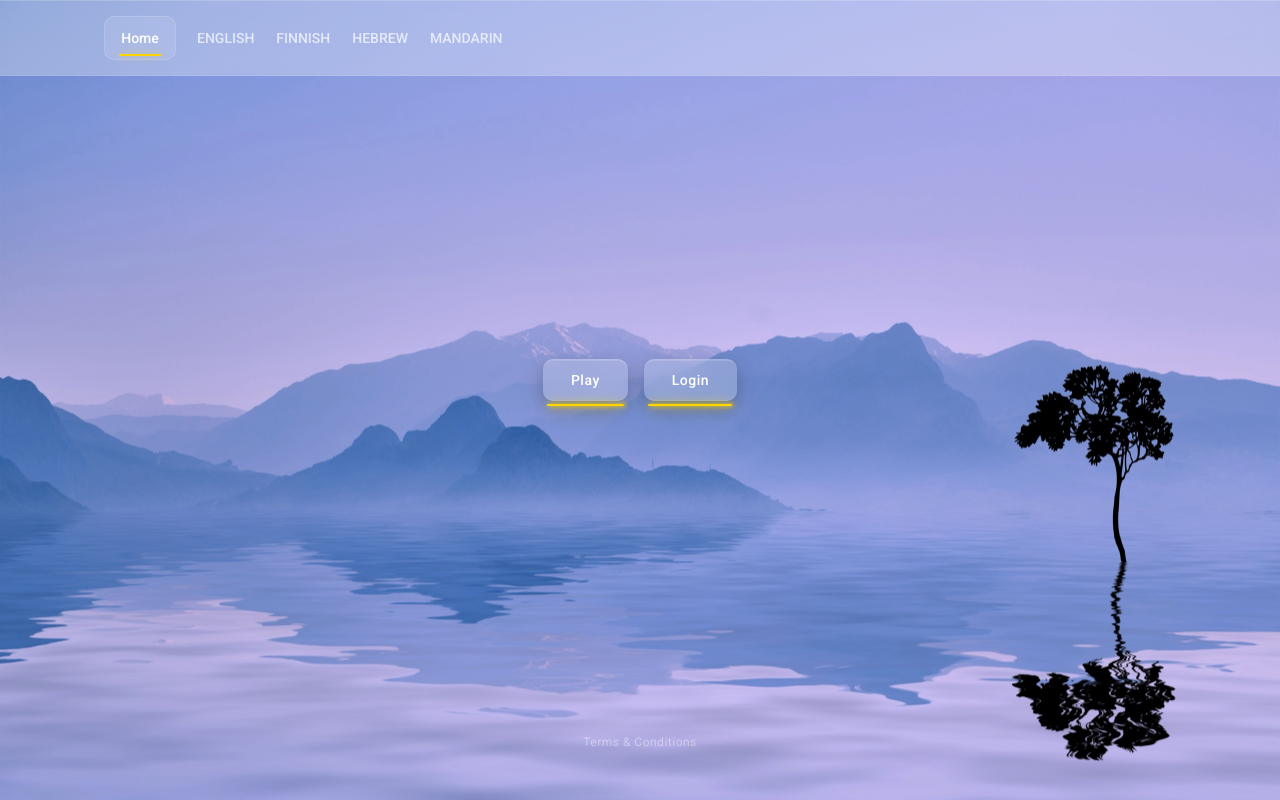
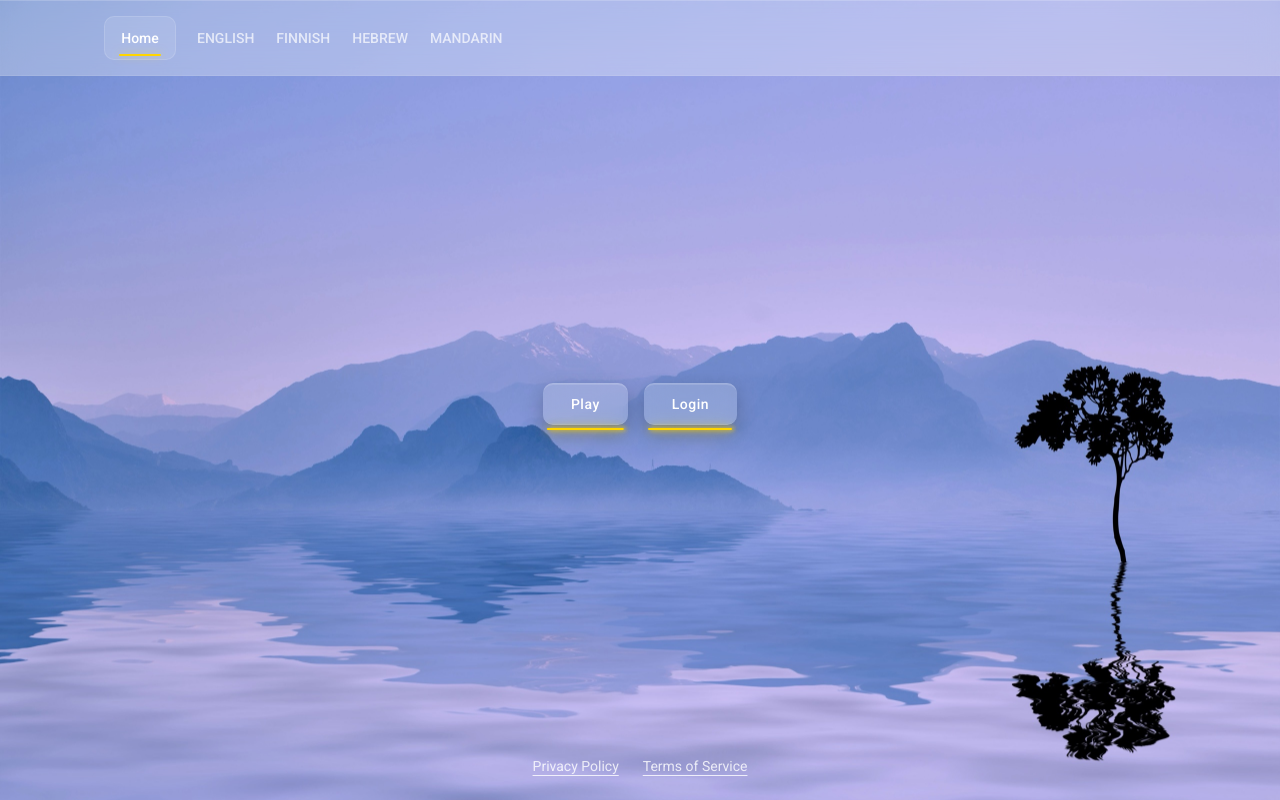
Before and after one commit to Hienomekaanikko/launchpadbay, a React app in the folder frontend/: page / in a window 1280 px wide. Built offline with nearby package versions, Linux system fonts and the light colour scheme; the HTML template or start-up script is replaced by a standard one.

Commit message:
feat: basic policies.

```diff
--- a/frontend/src/App.jsx
+++ b/frontend/src/App.jsx
@@ -15,6 +15,7 @@ import useSessions from './useSessions.js'
 import useSessionJoin from './useSessionJoin.js'
 import useChat from './useChat.js'
 import JoinRequestPopup from './components/JoinRequestPopup.jsx'
+import PolicyDialog from './components/PoliciesDialog.jsx'
 
 function App() {
   const [playMode, setPlayMode] = useState(false);
@@ -41,6 +42,7 @@ function App() {
     username: friend,
     online: onlineUsers.some((user) => user.username === friend && user.online),
   }))
+  const [openPolicy, setOpenPolicy] = useState(null)
 
   useEffect(() => {
     if (!playMode) {
@@ -204,12 +206,29 @@ function App() {
           />
         )}
       </main>
-      {!playMode && (
-        <footer>
-          <button className="bg-transparent text-white/40 text-xs tracking-nav font-sans cursor-pointer no-underline transition-colors hover:text-white/80 hover:underline">
-            Terms & Conditions
+      <footer className="flex-wrap gap-6 px-4 py-6">
+        <button
+          type="button"
+          onClick={() => setOpenPolicy('privacy')}
+          className="cursor-pointer text-sm text-white/80 underline underline-offset-4 hover:text-white focus-visible:outline-2 focus-visible:outline-offset-4 focus-visible:outline-yellow-300"
+        >
+          Privacy Policy
+        </button>
+
+        <button
+          type="button"
+          onClick={() => setOpenPolicy('service')}
+          className="cursor-pointer text-sm text-white/80 underline underline-offset-4 hover:text-white focus-visible:outline-2 focus-visible:outline-offset-4 focus-visible:outline-yellow-300"
+        >
+          Terms of Service
         </button>
       </footer>
+
+      {openPolicy && (
+        <PolicyDialog
+          kind={openPolicy}
+          onClose={() => setOpenPolicy(null)}
+        />
       )}
     </>
   )
--- a/frontend/src/components/Policies.jsx
+++ b/frontend/src/components/Policies.jsx
@@ -9,12 +9,12 @@ const policies = {
             },
             {
                 title: 'Information Processing',
-                text: 'We process up and to including your username, email address, password hasd, avatar, Github account identifier, friendship connections, and chat messages.'
+                text: 'We process up and to including your username, email address, password hash, avatar, Github account identifier, friendship connections, and chat messages.'
             },
         ],
     },
     service: {
-        title: 'Termss of Service',
+        title: 'Terms of Service',
         sections: [
             {
                 title: 'About',
@@ -29,12 +29,15 @@ const policies = {
     },
 }
 
-export default function PolicyDocument({ kind }) {
+export default function PolicyDocument({ kind, titleRef }) {
     const policy = policies[kind]
 
     return (
         <article className="rounded-xl bg-slate-900 p-6 text-left text-slate-100">
-            <h1 className="text-2xl font-bold">
+            <h1 id={`policy-${kind}-title`}
+                ref={titleRef}
+                tabIndex={-1}
+                className="text-2xl font-bold">
                 {policy.title}
             </h1>
             {policy.sections.map((section) => (
--- /dev/null
+++ b/frontend/src/components/PoliciesDialog.jsx
@@ -0,0 +1,44 @@
+import { useEffect, useRef } from "react";
+import PolicyDocument from "./Policies.jsx";
+
+export default function PolicyDialog({ kind, onClose }) {
+    const dialogRef = useRef(null);
+    const titleRef = useRef(null);
+
+    useEffect(() => {
+        const dialog = dialogRef.current
+
+        if (!dialog.open) {
+            dialog.showModal()
+        }
+
+        titleRef.current?.focus()
+
+        const previousOverflow = document.body.style.overflow
+        document.body.style.overflow = 'hidden'
+
+        return () => {
+            document.body.style.overflow = previousOverflow
+        }
+    }, [])
+
+
+    return (
+        <dialog
+            ref={dialogRef}
+            aria-labelledby={`policy-${kind}-title`}
+            onClose={onClose}
+            className="m-auto max-h-[85dvh] w-[min(92vw,48rem)] overflow-y-auto rounded-xl border border-white/20 bg-slate-900 p-0 text-slate-100 backdrop:bg-black/70"
+        >
+            <div className="sticky top-0 z-10 flex justify-end border-b border-white/10 bg-slate-900 p-3">
+                <button type="button" onClick={() => dialogRef.current.close()}
+                    className="cursor-pointer rounded-md bg-white/10 px-4 py-2 hover:bg-white/20 focus-visible:outline-2 focus-visible:outline-offset-2 focus-visible:outline-yellow-300"
+                >
+                    Close
+                </button>
+            </div>
+            <PolicyDocument kind={kind} titleRef={titleRef}
+            />
+        </dialog>
+    )
+}
```
Lines whose indentation alone changed are shown as unchanged.
